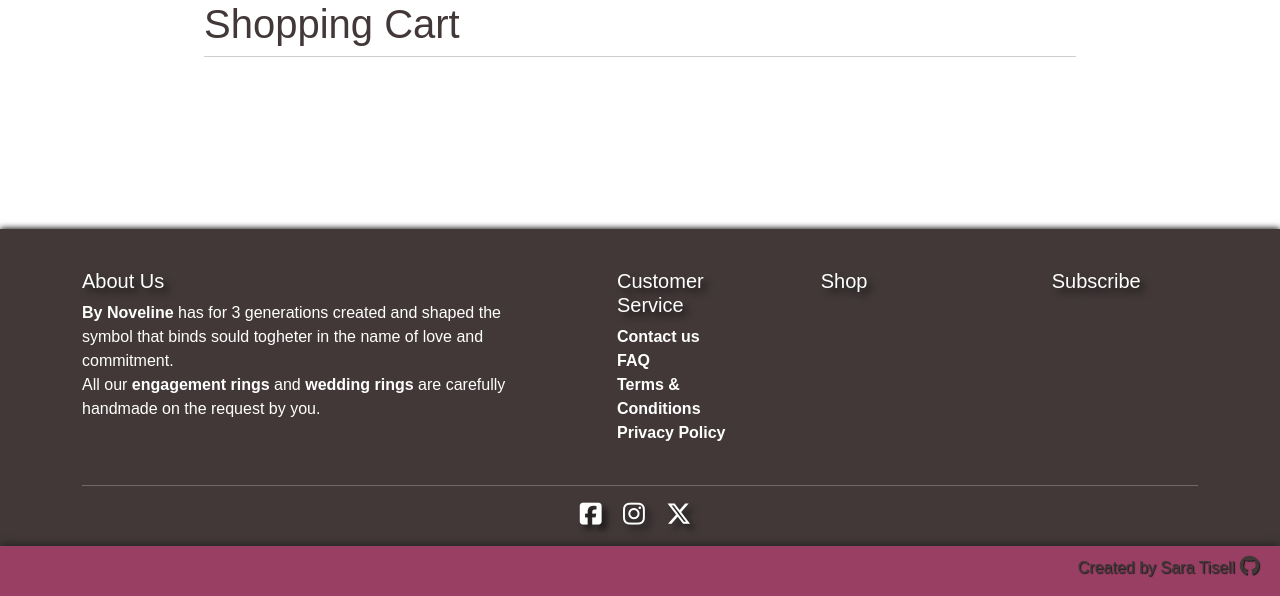
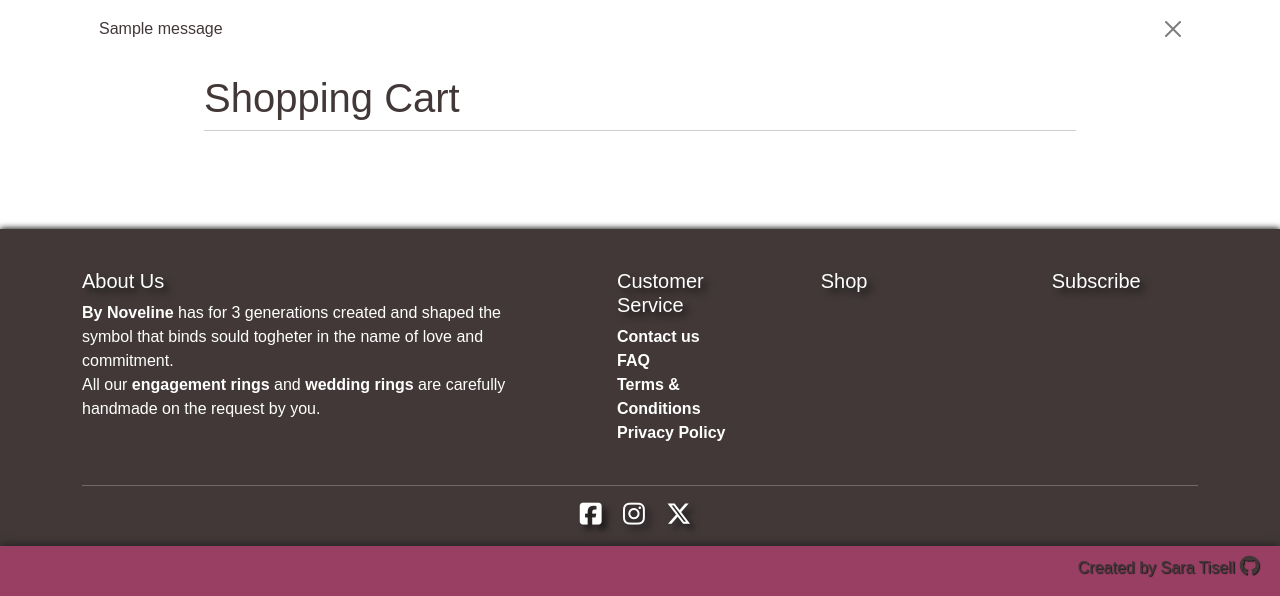
Before and after one commit to SaraTisell/by-noveline, a Django app: page /cart/ in a window 1280 px wide. Shown: the part 204-800 px from the top of the page. Run offline with Django 4.2, Linux system fonts and the light colour scheme; tables that the repository leaves empty hold one stand-in row (values such as "Sample post"); one stand-in notice (Sample message) is shown; some libraries are stand-ins or nearby versions; some web fonts are replaced.

Commit message:
Add message in base.html & add messages to cart views

```diff
--- a/cart/views.py
+++ b/cart/views.py
@@ -1,12 +1,12 @@
 from django.shortcuts import render, redirect, reverse
 from django.views.generic import TemplateView
+from django.contrib import messages
 
 
 class ViewShoppingCart(TemplateView):
     """ View to render cart """
 
     template_name = 'cart/cart.html'
-
 
 def add_to_cart(request, item_id):
     """ Function to add item to cart """
@@ -28,29 +28,31 @@ def add_to_cart(request, item_id):
         }
 
     cart[cart_key]['quantity'] += quantity
+    messages.success(request, "Added product to cart")
 
     request.session['cart'] = cart
     return redirect(redirect_url)
 
-
-
 def adjust_cart(request, cart_key):
     """ Function to adjust quantity for a item in the cart """
+
     cart = request.session.get('cart', {})
     quantity = int(request.POST.get('quantity'))
 
     if cart_key in cart:
         if quantity > 0:
             cart[cart_key]['quantity'] = quantity
+            messages.success(request, "Updated product quantity")
         else:
             del cart[cart_key]
+            messages.success(request, "Removed product from cart")
 
     request.session['cart'] = cart
-
     return redirect(reverse('cart'))
 
 def remove_from_cart(request, cart_key):
     """ Function to remove a item from the cart """
+
     cart = request.session.get('cart', {})
 
     if cart_key in cart:
--- a/templates/base.html
+++ b/templates/base.html
@@ -184,7 +184,18 @@
 
     <main>
     {% if messages %}
-    <div class="message-container"></div>
+    <div class="container">
+      <div class="row">
+          <div class="col md-4 mx-auto">
+              {% for message in messages %}
+              <div class="alert {{ message.tags }} alert-dismissible fade show" id="msg" role="alert">
+                  <button type="button" class="btn-close" data-bs-dismiss="alert" aria-label="Close"></button>
+                  {{ message | safe }}
+              </div>
+              {% endfor %}
+          </div>
+      </div>
+  </div>
     {% endif %}
 
     {% block content %}
```
Also changed, not shown: products/templates/products/manage_products.html (+0 -14 lines).
